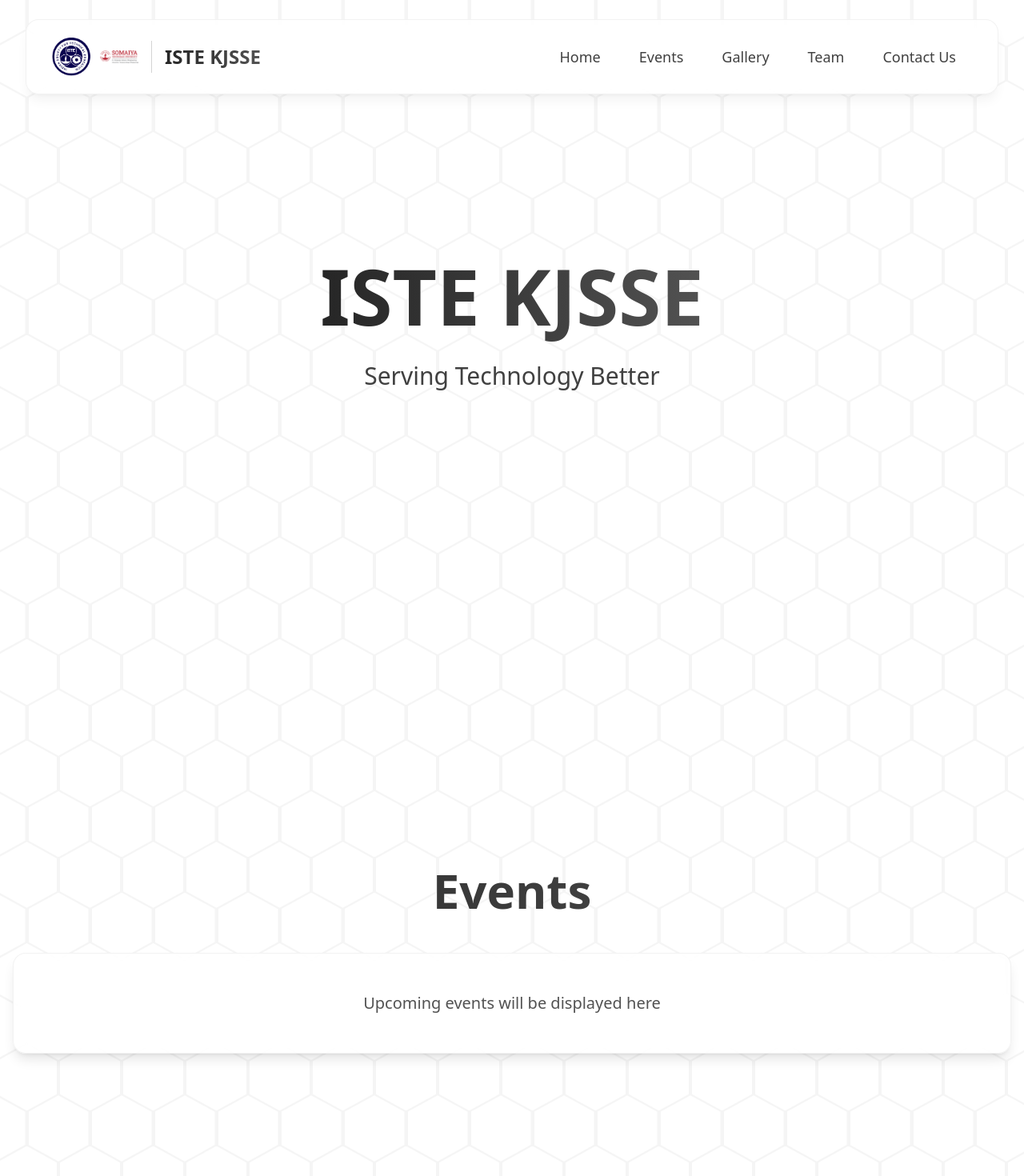
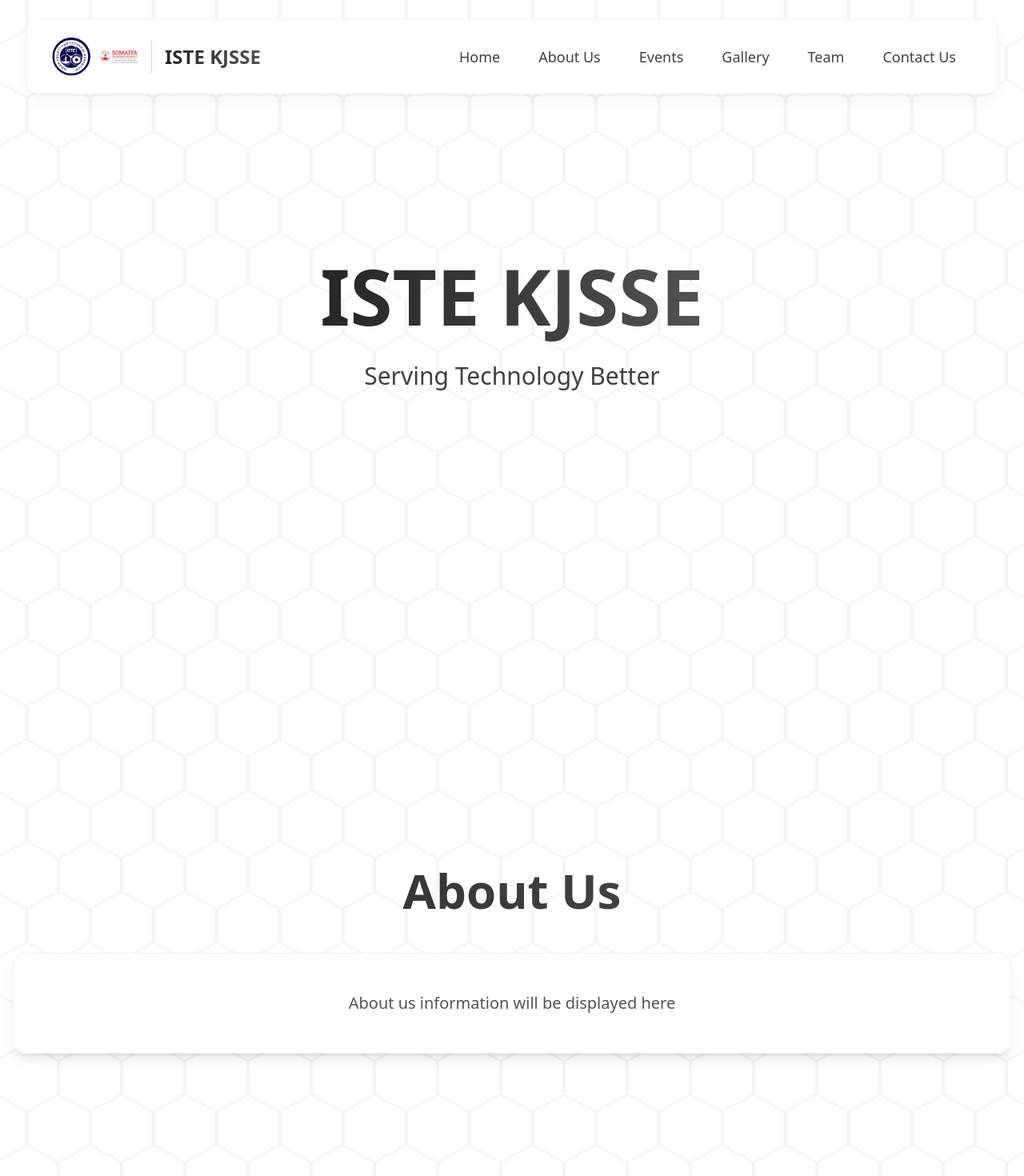
Before and after one commit to KJSCE-ISTE/ISTE-web, a Next.js app: page / in a window 1280 px wide. Shown: the top 1470 px of the page at 80% size. Built offline with nearby package versions, Linux system fonts and the light colour scheme.

Commit message:
fix: fixed header nav issue

```diff
--- a/app/globals.css
+++ b/app/globals.css
@@ -80,6 +80,10 @@
   * {
     @apply border-border outline-ring/50;
   }
+  html {
+    scroll-behavior: smooth;
+    scroll-padding-top: 120px;
+  }
   body {
     @apply bg-background text-foreground;
   }
--- a/app/page.tsx
+++ b/app/page.tsx
@@ -15,6 +15,20 @@
           <p className="text-2xl md:text-3xl text-neutral-700">
             Serving Technology Better
           </p>
+        </div>
+      </section>
+
+      {/* About Us Section */}
+      <section id="about" className="relative z-10 min-h-screen flex flex-col items-center justify-center px-4 py-20">
+        <div className="max-w-7xl w-full">
+          <h2 className="text-4xl md:text-6xl font-bold text-center mb-12 bg-gradient-to-r from-neutral-800 to-neutral-600 bg-clip-text text-transparent">
+            About Us
+          </h2>
+          <div className="bg-white/80 backdrop-blur-md rounded-2xl border border-neutral-200/50 shadow-lg p-12 text-center">
+            <p className="text-xl text-neutral-600">
+              About us information will be displayed here
+            </p>
+          </div>
         </div>
       </section>
 
--- a/components/ui/floating-header.tsx
+++ b/components/ui/floating-header.tsx
@@ -7,6 +7,7 @@
 
 const navItems = [
   { name: 'Home', href: '#home' },
+  { name: 'About Us', href: '#about' },
   { name: 'Events', href: '#events' },
   { name: 'Gallery', href: '#gallery' },
   { name: 'Team', href: '#team' },
@@ -27,6 +28,24 @@
       window.removeEventListener('scroll', handleScroll);
     };
   }, []);
+
+  const handleNavClick = (e: React.MouseEvent<HTMLAnchorElement>, href: string) => {
+    e.preventDefault();
+
+    const targetId = href.replace('#', '');
+    const targetElement = document.getElementById(targetId);
+
+    if (targetElement) {
+      const headerOffset = 120; // Offset for the fixed header
+      const elementPosition = targetElement.getBoundingClientRect().top;
+      const offsetPosition = elementPosition + window.pageYOffset - headerOffset;
+
+      window.scrollTo({
+        top: offsetPosition,
+        behavior: 'smooth'
+      });
+    }
+  };
 
   return (
     <motion.header
@@ -145,6 +164,7 @@
                   <motion.a
                     key={item.name}
                     href={item.href}
+                    onClick={(e) => handleNavClick(e, item.href)}
                     className={cn(
                       'relative px-5 py-3 rounded-lg text-lg font-medium',
                       'text-neutral-700 whitespace-nowrap',
```
